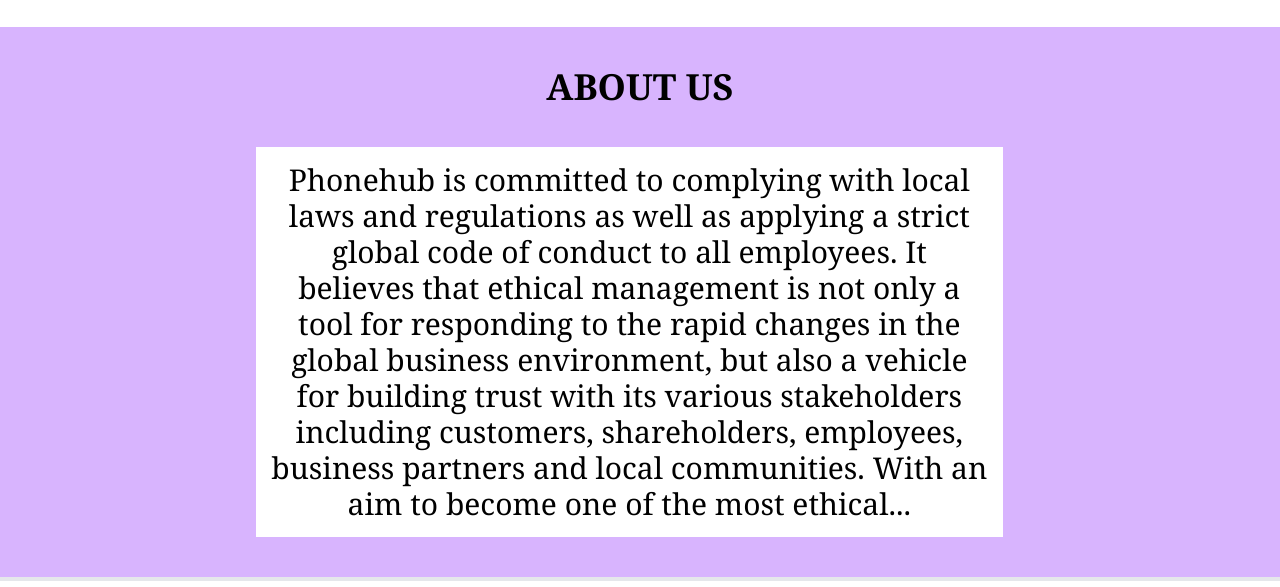
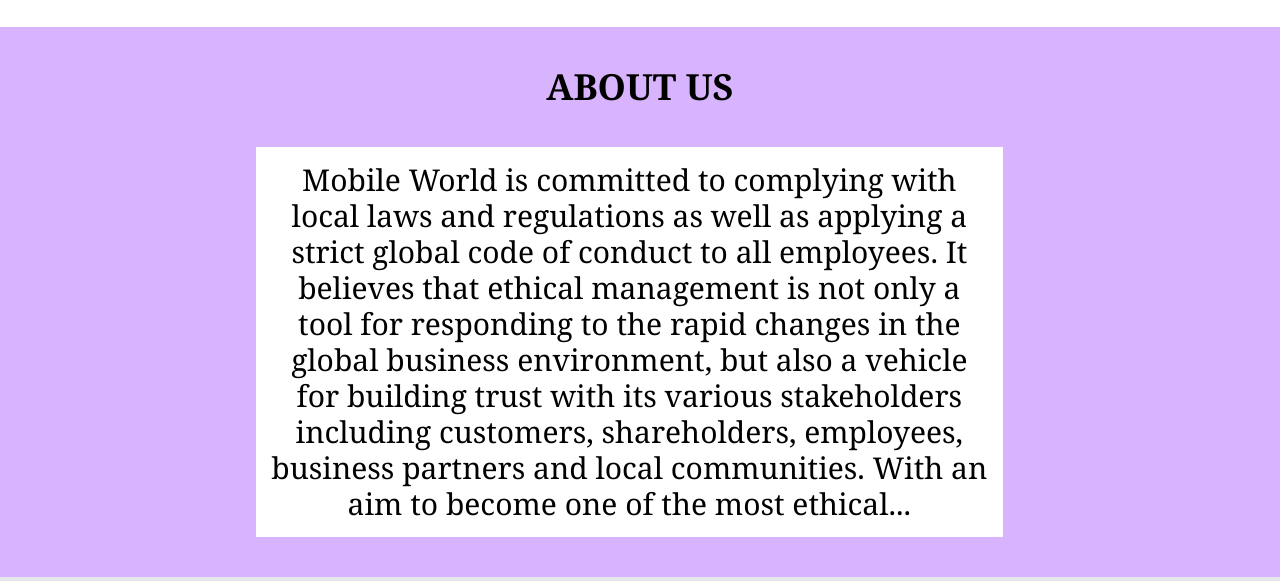
Before and after one commit to Sounpriya/Oasis-Internship, a plain HTML site: page index.html in a window 1280 px wide. Shown: the part 2982-3569 px from the top of the page. Drawn offline with nearby package versions, Linux system fonts and the light colour scheme.

Commit message:
Update index.html

```diff
--- a/index.html
+++ b/index.html
@@ -172,7 +172,7 @@ function showSlides(n) {
 </div>
 <section class="about bg-purple-300 overflow-hidden" id="about">
   <div class="about font-serif font-bold text-4xl text-black text-center my-10">ABOUT&nbspUS</div>
-  <p class="desc font-serif text-3xl text-center h-full w-7/12 my-10 mx-64 "> Phonehub is  committed to complying with local laws and regulations as well as applying a strict global code of  conduct to all employees. It believes that ethical management is not only a tool for responding to the  rapid changes in the global business environment, but also
+  <p class="desc font-serif text-3xl text-center h-full w-7/12 my-10 mx-64 "> Mobile World is  committed to complying with local laws and regulations as well as applying a strict global code of  conduct to all employees. It believes that ethical management is not only a tool for responding to the  rapid changes in the global business environment, but also
   a vehicle for building trust with its various stakeholders including customers, shareholders,  employees, business partners and local communities.
   With an aim to become one of the most ethical...<br><hr class="class border-2 border-purple 200"></p>
   </section>
```
